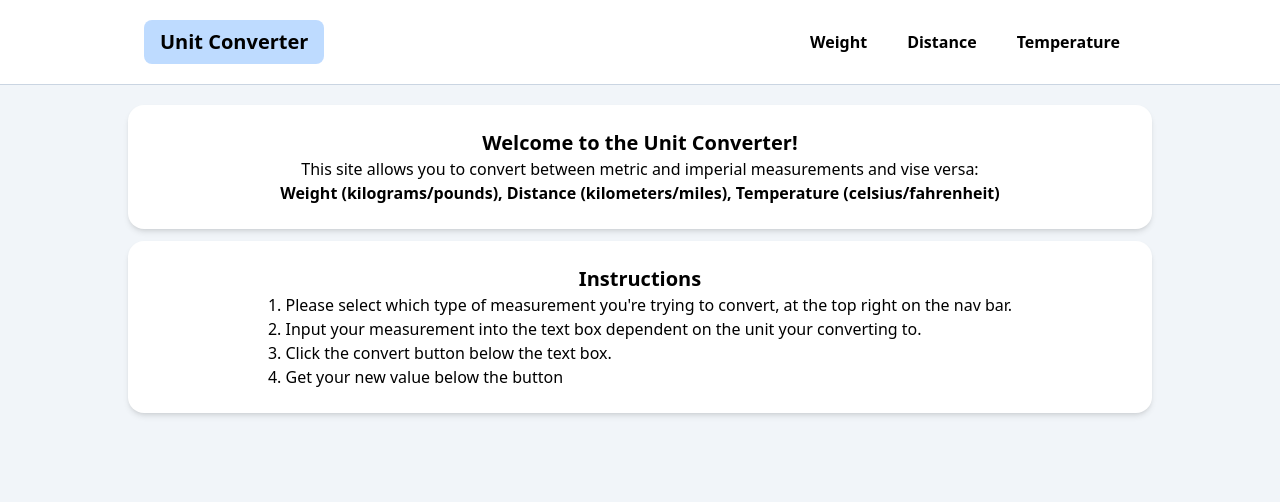
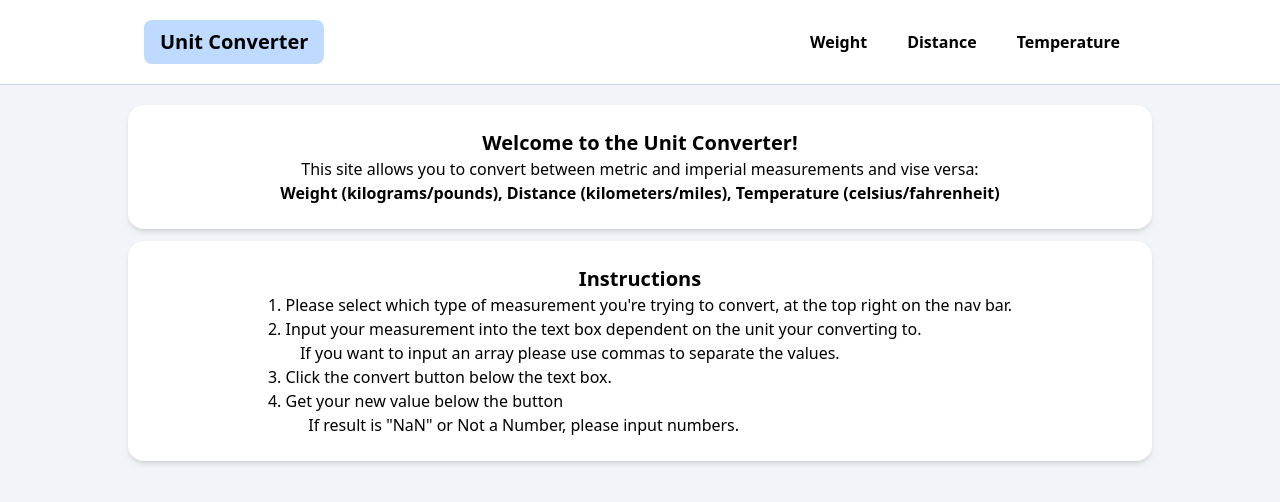
Before and after one commit to Edwin-Guo/Assignment-1-Advanced-JS-and-Tailwind, a website: page src/index.html in a window 1280 px wide. Drawn offline with nearby package versions, Linux system fonts and the light colour scheme.

Commit message:
Edited homepage and change input type for distance

```diff
--- a/src/index.html
+++ b/src/index.html
@@ -48,9 +48,12 @@
           <p class = "font-bold text-xl">Instructions</p>
           <ol class ="list-decimal list-inside text-left w-fit mx-auto">
             <li>Please select which type of measurement you're trying to convert, at the top right on the nav bar.</li>
-            <li>Input your measurement into the text box dependent on the unit your converting to.</li>
+            <li>Input your measurement into the text box dependent on the unit your converting to.
+              <br>&emsp;&emsp;If you want to input an array please use commas to separate the values.</li>
             <li>Click the convert button below the text box.</li>
-            <li>Get your new value below the button</li>
+            <li>Get your new value below the button
+              <br>&emsp; &emsp;  If result is "NaN" or Not a Number, please input numbers.
+            </li>
           </ol>
         </div>
       </section>
```
Also changed, not shown: src/distance.html (+2 -2 lines).
